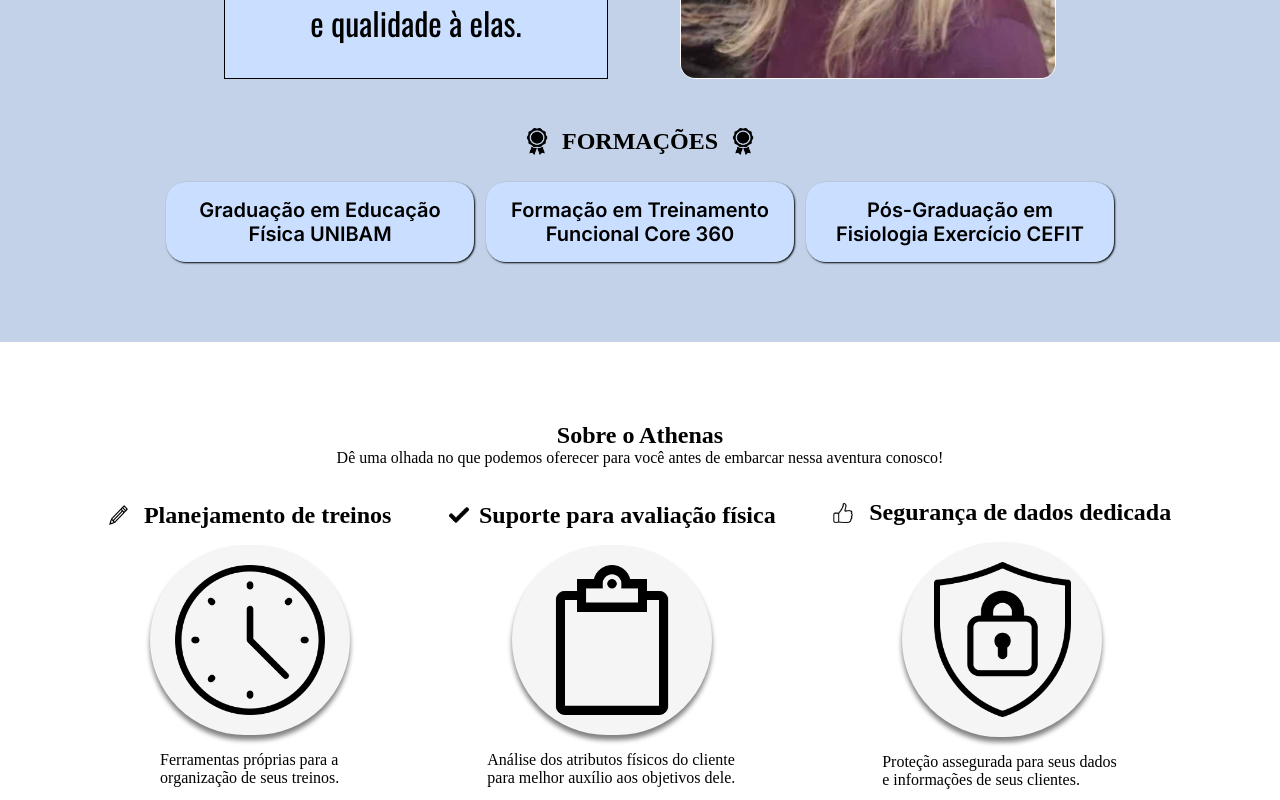
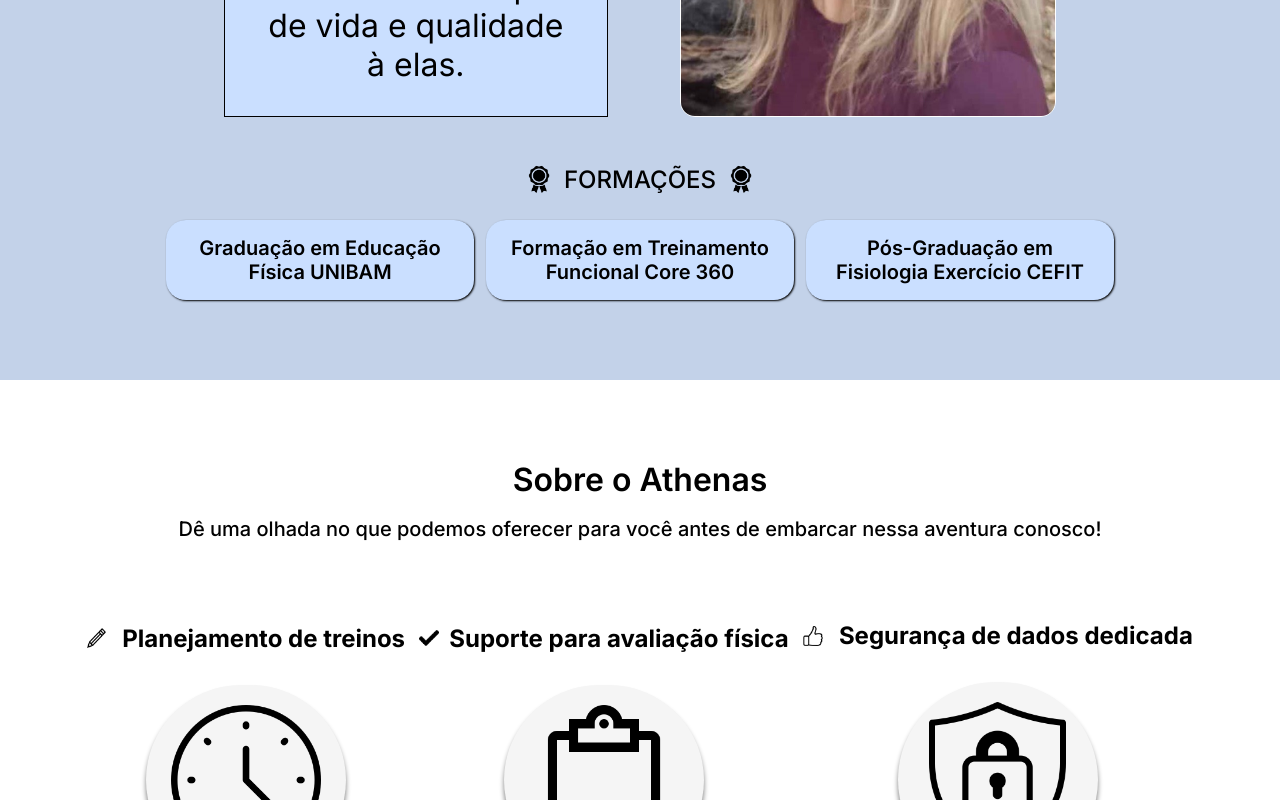
Before and after one commit to GuilhermeFio/Athenas, a React (Create React App) app in the folder frontend/: page / in a window 1280 px wide. Shown: the part 1540-2340 px from the top of the page. Built offline with nearby package versions, Linux system fonts and the light colour scheme.

Commit message:
fontes padronizadas

```diff
--- a/frontend/src/components/abasMenu/index.jsx
+++ b/frontend/src/components/abasMenu/index.jsx
@@ -20,12 +20,12 @@
 
                 <div className="horarios">
                     <img className='horas' src='/assets/images/relogio.png'/>
-                    <Link to = {'/horariosTreinos'}><p>Treinos Marcados</p></Link>
+                    <Link className='TreinosMarcados' to = {'/horariosTreinos'}><p>Treinos Marcados</p></Link>
                 </div>
 
                 <div className="finalpends">
                     <img className='finpends' src='/assets/images/finpends.png'/>
-                    <Link to = {'/treinosFinalPend'}><p>Treinos Concluídos/Pendentes</p></Link>
+                    <Link className='FinalizadosPendentes' to = {'/treinosFinalPend'}><p>Treinos Concluídos/Pendentes</p></Link>
                 </div>
 
                 <div className="logout">
--- a/frontend/src/components/abasMenu/index.scss
+++ b/frontend/src/components/abasMenu/index.scss
@@ -60,8 +60,23 @@
             }
         }
 
+        .TreinosMarcados{
+            p{
+                color: #000;
+                text-decoration: none;
+            }
+        }
+
+            .FinalizadosPendentes{
+                p{
+                    color: #000;
+                    text-decoration: none;
+                }
+
+            }
+
         p{
-            font: 400 26px 'Roboto';
+            font: 500 26px 'Roboto';
         }
     }
 }
--- a/frontend/src/components/cardTreinos/index.scss
+++ b/frontend/src/components/cardTreinos/index.scss
@@ -16,6 +16,10 @@
         align-items: center;
         background-color: #ffffff;
 
+        h3{
+            font: 500 26px 'Roboto';
+        }
+
         img{
             height: 160px;
             width: 160px;
--- a/frontend/src/pages/horariosTreinos/index.scss
+++ b/frontend/src/pages/horariosTreinos/index.scss
@@ -6,11 +6,13 @@
     gap: 1vh;
 
     h1{
-        color: #ffffff
+        color: #ffffff;
+        font: 600 3.5vh 'Roboto';
     }
 
     h2{
-        color: #ffffff
+        color: #ffffff;
+        font: 500 3vh 'Roboto';
     }
 
     .secaomae{
@@ -61,6 +63,7 @@
                 p{
                     color: #ffffff;
                     font-size: 2em;
+                    font: 400 2.5vh 'Roboto';
                 }
             }
         }
--- a/frontend/src/pages/landingPage/index.scss
+++ b/frontend/src/pages/landingPage/index.scss
@@ -181,7 +181,7 @@
                 background-color: #CADFFF;
                 border: 1px solid black;
                 padding: 1em;
-                font: 400 2em 'Oswald';
+                font: 400 2em 'Inter';
                 max-width: 30vw;
                 text-align: center;
             }
@@ -206,6 +206,10 @@
                 justify-content: center;
                 align-items: center;
                 gap: 1vw;
+
+                h2{
+                    font: 500 3vh 'Inter';
+                }
 
                 img{
                     width: 3vh;
@@ -245,23 +249,33 @@
         justify-content: center;
         padding: 10vh;
 
+
+
+            .sobre{
+            display: flex;
+            flex-direction: column;
+            gap: 18px;
+
                 h1 {
 
                     text-align: center;
                     top: 0%;
+                    font: 600 2em 'Inter';
 
                 }
 
                 .olhada {
                     text-align: center;
                     top: 0%;
+                    font: 500 2.5vh 'Inter';
+                }
             }
 
         .container {
 
             display: flex;
             flex-direction: column;
-            gap: 4vh;
+            gap: 10vh;
 
             .tasks {
 
@@ -278,7 +292,16 @@
                 flex-direction: column;
                 justify-content: center;
                 align-items: center;
-                gap: 2vh;
+                gap: 4vh;
+
+                h2{
+                    font: 700 3vh 'Inter';
+                }
+                 p{
+                    font: 600 2vh 'Inter';
+                    width: 15vw;
+
+                 }
 
                 .titulo1 {
 
@@ -307,10 +330,6 @@
                         width: 150px;
                     }
                 }
-
-                p{
-                    width: 180px;
-                }
             }
 
             .Suporte {
@@ -318,7 +337,15 @@
                 flex-direction: column;
                 justify-content: center;
                 align-items: center;
-                gap: 2vh;
+                gap: 4vh;
+
+                h2{
+                    font: 700 3vh 'Inter';
+                }
+                 p{
+                    font: 600 2vh 'Inter';
+                    width: 19vw;
+                 }
 
                 .titulo2 {
 
@@ -348,10 +375,6 @@
                     }
                 }
 
-                p{
-                    width: 250px;
-                }
-
             }
 
             .Segurança {
@@ -360,7 +383,17 @@
                 flex-direction: column;
                 justify-content: center;
                 align-items: center;
-                gap: 2vh;
+                gap: 4vh;
+
+
+                h2{
+                    font: 700 3vh 'Inter';
+                }
+                 p{
+                    font: 600 2vh 'Inter';
+                    width: 19vw;
+                 }
+
 
                 .titulo3 {
 
@@ -388,10 +421,6 @@
                     img{
                         width: 155px;
                     }
-                }
-
-                p{
-                    width: 240px;
                 }
 
             }
--- a/frontend/src/pages/loginUsuario/index.scss
+++ b/frontend/src/pages/loginUsuario/index.scss
@@ -1,4 +1,5 @@
 @import url('https://fonts.googleapis.com/css2?family=Kanit:ital,wght@0,100;0,200;0,300;0,400;0,500;0,600;0,700;0,800;0,900;1,100;1,200;1,300;1,400;1,500;1,600;1,700;1,800;1,900&family=Noto+Sans:ital,wght@0,100..900;1,100..900&family=Oswald:wght@200..700&family=Roboto:ital,wght@0,100;0,300;0,400;0,500;0,700;0,900;1,100;1,300;1,400;1,500;1,700;1,900&display=swap');
+@import url('https://fonts.googleapis.com/css2?family=Inter:ital,opsz,wght@0,14..32,100..900;1,14..32,100..900&display=swap');
 
 .login-page {
 
@@ -39,7 +40,7 @@
                 color: #fff;
                 width: 40vw;
                 text-align: center;
-                font-family: "Roboto";
+                font-family: "Inter";
                 font-weight: 600;
                 font-size: 5vh;
 
@@ -53,16 +54,12 @@
                 align-items: center;
                 gap: 3vh;
 
-
-
                 button {
 
                     color: #fff;
-                    font: 600 3vh 'Roboto';
+                    font: 600 3vh 'Inter';
                     background-color: #434343;
                     margin-left: 0.5vmax;
-
-
                 }
 
                 button:hover {
--- a/frontend/src/pages/novoTreino/index.scss
+++ b/frontend/src/pages/novoTreino/index.scss
@@ -11,6 +11,7 @@
 
         .titulo{
             color: #FFFFFF;
+            font: 600 26px 'Roboto';
         }
 
         .secaoCliente{
@@ -79,6 +80,14 @@
             gap: 3vh;
             border-radius: 8px;
 
+
+             h2{
+                font: 600 24px 'Roboto';
+             }
+            h3{
+                font: 500 19px 'Roboto';
+            }
+
             .dadosFisicos{
                 display: flex;
                 flex-direction: row;
@@ -126,6 +135,10 @@
                 border-radius: 8px;
                 padding: 15px;
                 gap: 10px;
+
+                h2{
+                    font: 500 24px 'Roboto';
+                }
             }
             .exerciciosTreino{
                 display: flex;
@@ -135,6 +148,10 @@
                 border-radius: 8px;
                 padding: 15px;
                 gap: 10px;
+
+                h2{
+                    font: 500 24px 'Roboto';
+                }
             }
         }
 
--- a/frontend/src/pages/treinosFinalPend/index.scss
+++ b/frontend/src/pages/treinosFinalPend/index.scss
@@ -1,6 +1,9 @@
 .pagina-treinos-finpen{
     background-image: url('../../../public/assets/images/fundo.jpg');
     min-height: 100vh;
+    display: flex;
+    flex-direction: column;
+    gap: 4vh;
 
     .secaomae{
 
@@ -11,6 +14,7 @@
 
             h1{
                 color: #fff;
+                font: 700 3.5vh 'Roboto';
             }
         }
 
@@ -21,6 +25,7 @@
 
             h1{
                 color: #fff;
+                font: 700 3.5vh 'Roboto';
             }
         }
 
```
Also changed, not shown: frontend/src/pages/treinoCliente/index.scss (+9 -14 lines). Lines whose indentation alone changed are shown as unchanged.
